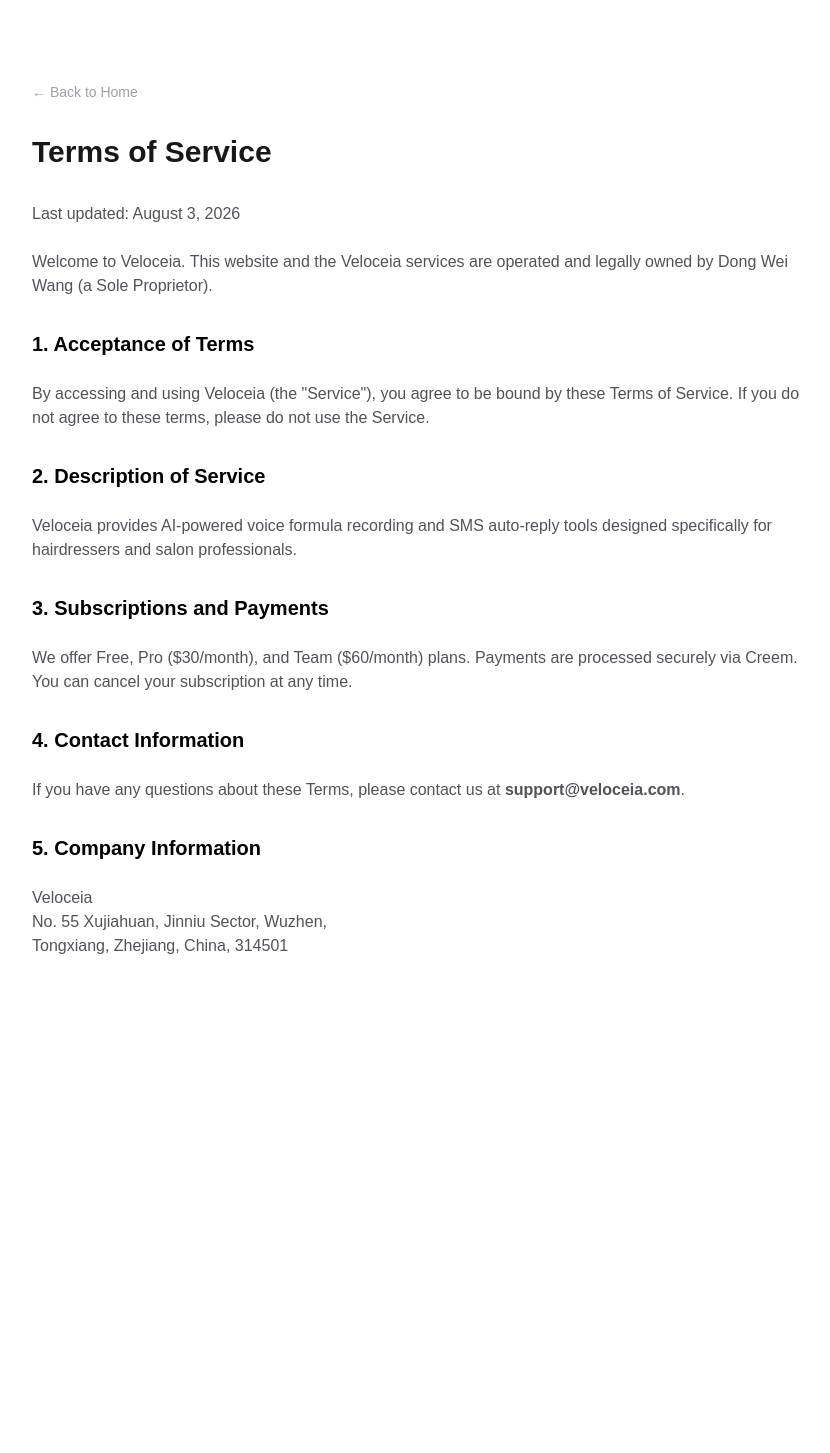
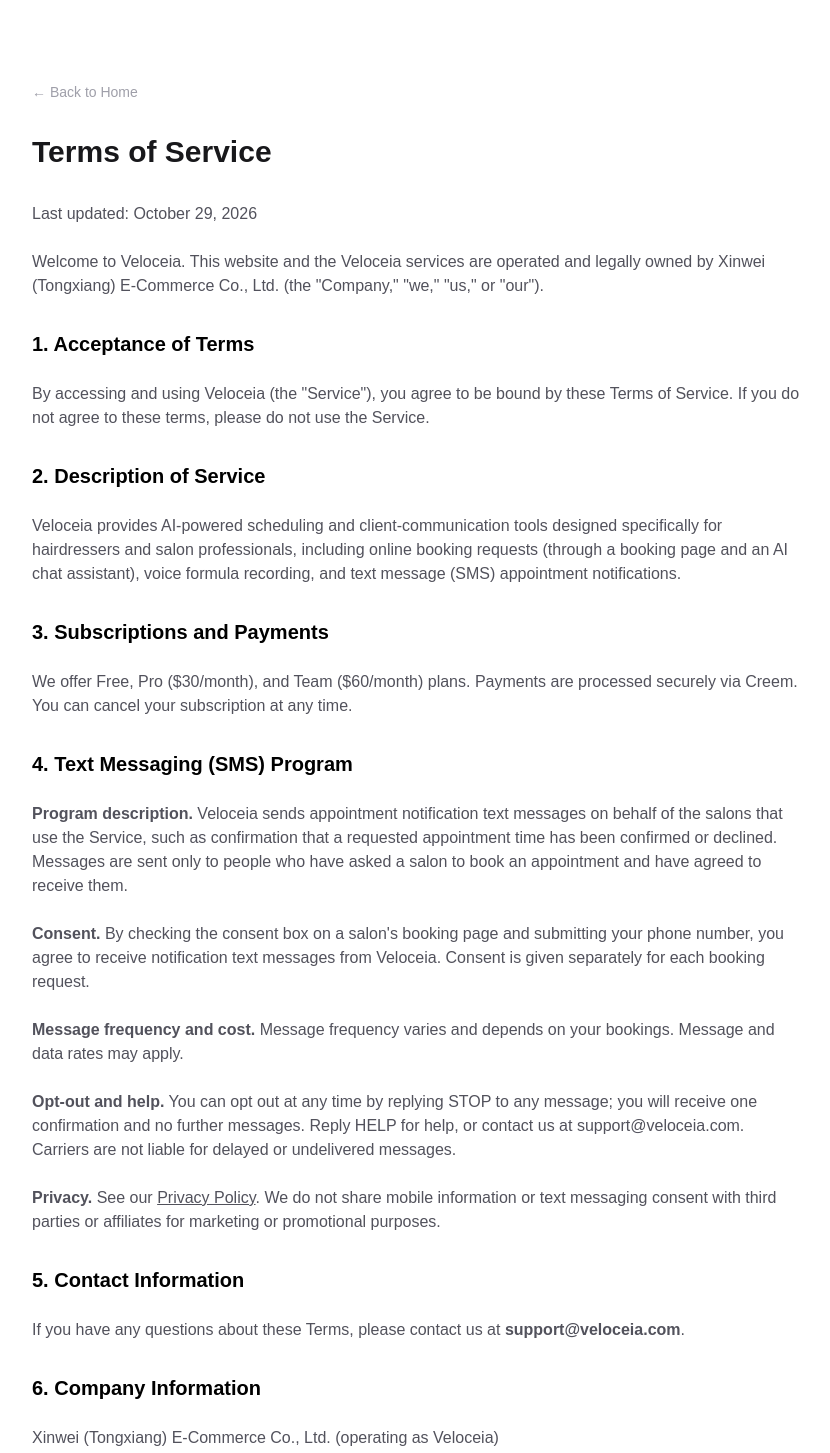
Before and after one commit to wdw1997/haird, a Next.js app: page /terms in a window 1280 px wide. Shown: the top 1453 px of the page, without its empty margins (224-1054 px from the left). Before the commit the page ends 1038 px from the top, so only its background shows below. Built offline with nearby package versions, Linux system fonts and the light colour scheme.

Commit message:
Update page.tsx

```diff
--- a/app/terms/page.tsx
+++ b/app/terms/page.tsx
@@ -6,23 +6,30 @@ export default function TermsPage() {
         <Link href="/" className="text-sm font-medium text-zinc-400 hover:text-black mb-8 inline-block">← Back to Home</Link>
         <h1 className="text-3xl font-bold mb-8">Terms of Service</h1>
         <div className="prose prose-zinc text-zinc-600 space-y-6">
-          <p>Last updated: August 3, 2026</p>
-          <p>Welcome to Veloceia. This website and the Veloceia services are operated and legally owned by Dong Wei Wang (a Sole Proprietor).</p>
+          <p>Last updated: October 29, 2026</p>
+          <p>Welcome to Veloceia. This website and the Veloceia services are operated and legally owned by Xinwei (Tongxiang) E-Commerce Co., Ltd. (the "Company," "we," "us," or "our").</p>
           <h2 className="text-xl font-semibold text-black mt-8">1. Acceptance of Terms</h2>
           <p>By accessing and using Veloceia (the "Service"), you agree to be bound by these Terms of Service. If you do not agree to these terms, please do not use the Service.</p>
 
           <h2 className="text-xl font-semibold text-black mt-8">2. Description of Service</h2>
-          <p>Veloceia provides AI-powered voice formula recording and SMS auto-reply tools designed specifically for hairdressers and salon professionals.</p>
+          <p>Veloceia provides AI-powered scheduling and client-communication tools designed specifically for hairdressers and salon professionals, including online booking requests (through a booking page and an AI chat assistant), voice formula recording, and text message (SMS) appointment notifications.</p>
 
           <h2 className="text-xl font-semibold text-black mt-8">3. Subscriptions and Payments</h2>
           <p>We offer Free, Pro ($30/month), and Team ($60/month) plans. Payments are processed securely via Creem. You can cancel your subscription at any time.</p>
 
-          <h2 className="text-xl font-semibold text-black mt-8">4. Contact Information</h2>
+          <h2 className="text-xl font-semibold text-black mt-8">4. Text Messaging (SMS) Program</h2>
+          <p><strong>Program description.</strong> Veloceia sends appointment notification text messages on behalf of the salons that use the Service, such as confirmation that a requested appointment time has been confirmed or declined. Messages are sent only to people who have asked a salon to book an appointment and have agreed to receive them.</p>
+          <p><strong>Consent.</strong> By checking the consent box on a salon's booking page and submitting your phone number, you agree to receive notification text messages from Veloceia. Consent is given separately for each booking request.</p>
+          <p><strong>Message frequency and cost.</strong> Message frequency varies and depends on your bookings. Message and data rates may apply.</p>
+          <p><strong>Opt-out and help.</strong> You can opt out at any time by replying STOP to any message; you will receive one confirmation and no further messages. Reply HELP for help, or contact us at support@veloceia.com. Carriers are not liable for delayed or undelivered messages.</p>
+          <p><strong>Privacy.</strong> See our <Link href="/privacy" className="underline">Privacy Policy</Link>. We do not share mobile information or text messaging consent with third parties or affiliates for marketing or promotional purposes.</p>
+
+          <h2 className="text-xl font-semibold text-black mt-8">5. Contact Information</h2>
           <p>If you have any questions about these Terms, please contact us at <strong>support@veloceia.com</strong>.</p>
 
-          <h2 className="text-xl font-semibold text-black mt-8">5. Company Information</h2>
+          <h2 className="text-xl font-semibold text-black mt-8">6. Company Information</h2>
           <p>
-            Veloceia<br />
+            Xinwei (Tongxiang) E-Commerce Co., Ltd. (operating as Veloceia)<br />
             No. 55 Xujiahuan, Jinniu Sector, Wuzhen,<br />
             Tongxiang, Zhejiang, China, 314501
           </p>
```
